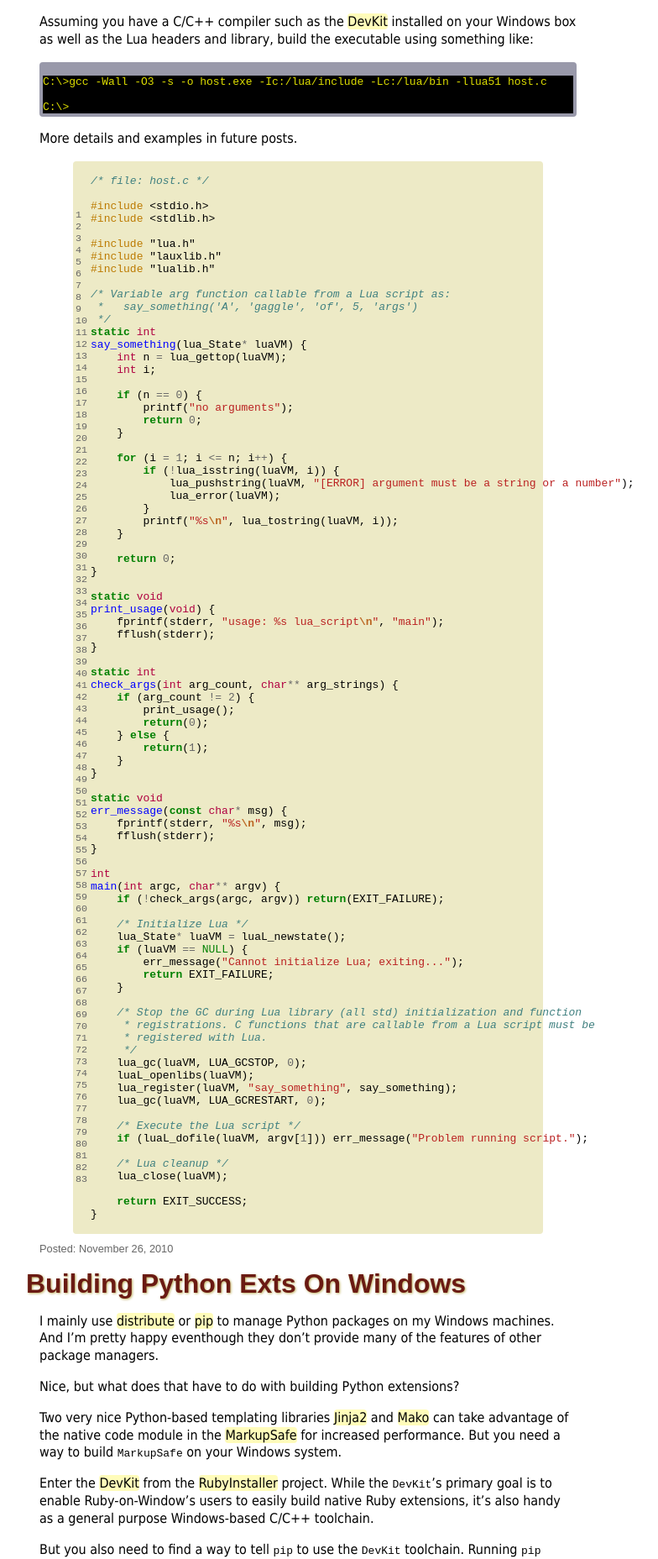
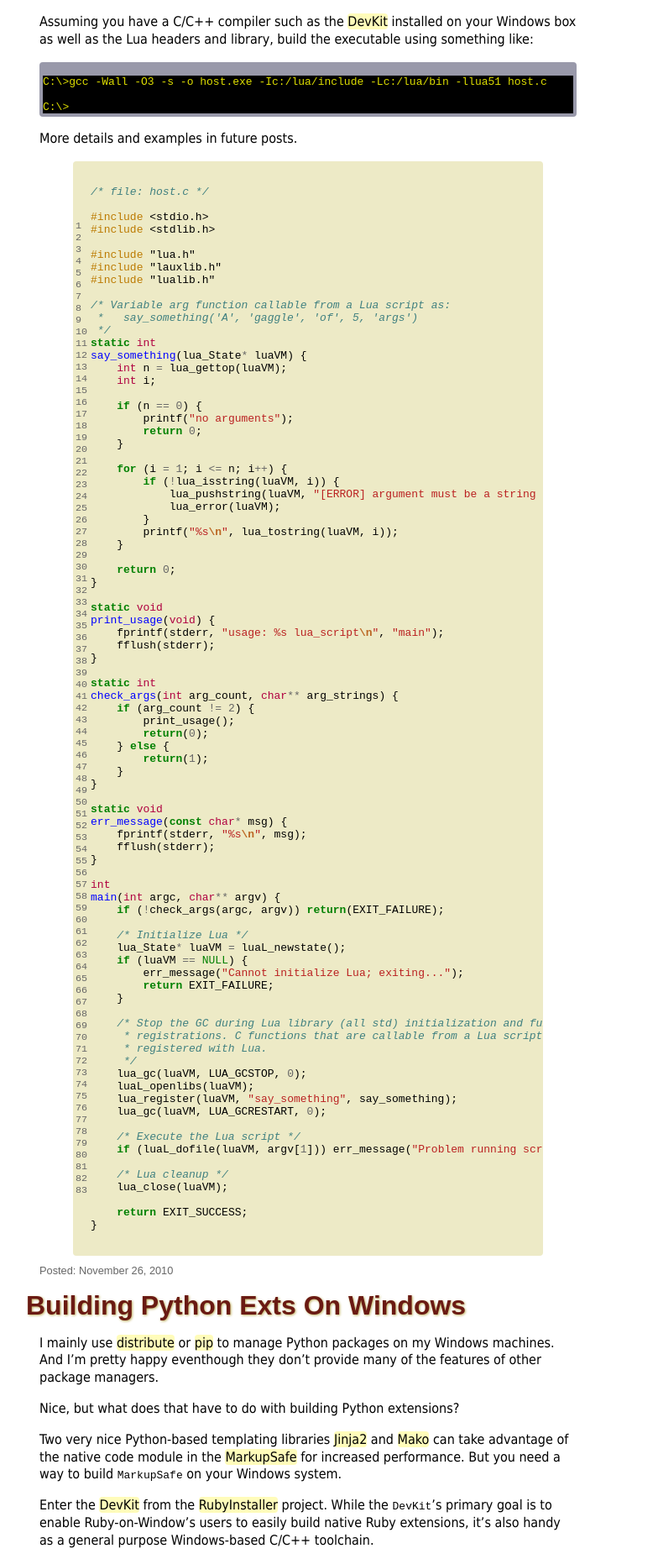
Before and after one commit to jonforums/jonforums.github.com, a Jekyll site: the page built from index.html, in a window 1280 px wide. Shown: the part 436-2292 px from the top of the page at 84% size, without its empty margins (143-927 px from the left). Built offline with Jekyll 4.4.1, drawn with Linux system fonts in a browser that asks for light colours; nearby versions of some CDN libraries; Markdown is read by kramdown in place of the engine named in the settings.

Commit message:
Teach code snipped highlights to autoscroll.

```diff
--- a/css/site.css
+++ b/css/site.css
@@ -12,7 +12,7 @@ p { line-height:1.3; }
 #footer { font-family:Arial,sans-serif; font-size:0.7em; color:#c69207; width:900px; margin:30px auto; padding-top:6px; border-top:1px solid #ddd; clear:both;}
 #footer div { width:140px; margin:0 auto; }
 
-.highlight { background-color:#edeac6; border-radius:4px; -moz-border-radius:4px; -webkit-border-radius:4px; }
+.highlight { background-color:#edeac6; overflow:auto; border-radius:4px; -moz-border-radius:4px; -webkit-border-radius:4px; }
 .shell { width:632px; color:#dd0; background-color:#000; margin-bottom:1em; border:4px solid #99a; border-top:16px solid #99a; overflow:auto; border-radius:4px; -moz-border-radius:4px; -webkit-border-radius:4px; }
 
 #posts { width:640px; margin-right:10px; float:left; }
```
